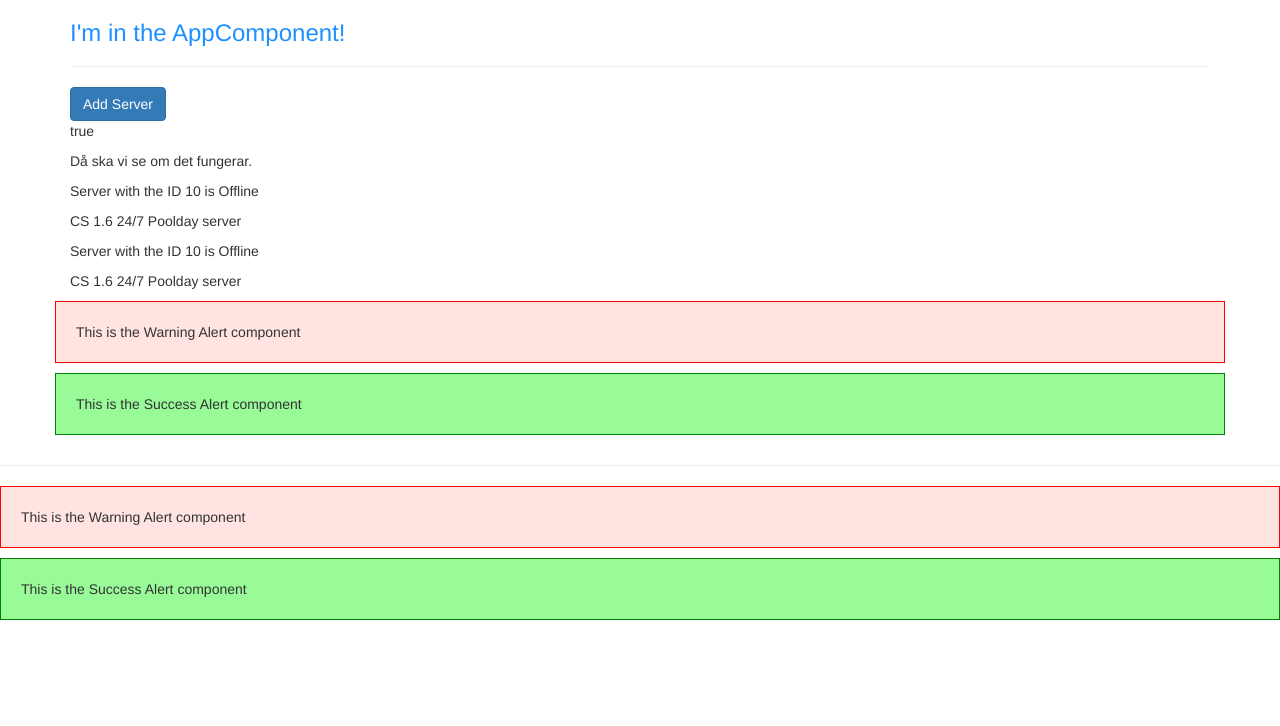
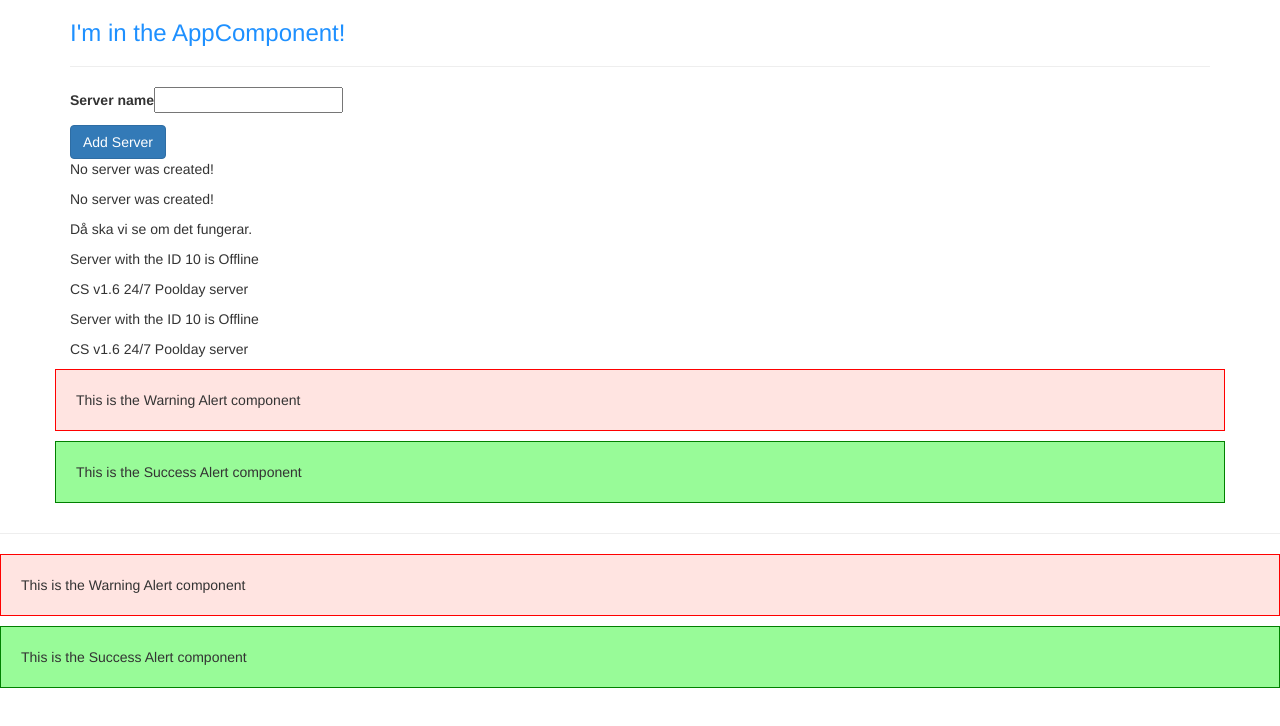
Before and after one commit to JitNub/my-first-app, an Angular app: page / in a window 1280 px wide. Shown: the top 726 px of the page. Built offline with nearby package versions, Linux system fonts and the light colour scheme.

Commit message:
Lesson 033
Passing and Using Data with Event Binding

```diff
--- a/src/app/server/server.component.ts
+++ b/src/app/server/server.component.ts
@@ -12,5 +12,5 @@ export class ServerComponent {
     return this.serverStatus;
   }
 
-  serverName = 'CS 1.6 24/7 Poolday server';
+  serverName = 'CS v1.6 24/7 Poolday server';
 }
--- a/src/app/servers/servers.component.html
+++ b/src/app/servers/servers.component.html
@@ -1,5 +1,18 @@
-<button class="btn btn-primary" [disabled]="!allowNewServer">Add Server</button>
-<p [innerText]="allowNewServer"></p>
+<label>Server name</label>
+<input type="text" class="form" (input)="onUpdateServer($event)" />
+<p>{{ serverName }}</p>
+<button
+  class="btn btn-primary"
+  [disabled]="!allowNewServer"
+  (click)="onCreateServer()"
+>
+  Add Server
+</button>
+<p [innerText]="serverCreationStatus"></p>
+
+<!-- <p [innerText]="allowNewServer"></p> -->
+<p>{{ serverCreationStatus }}</p>
+
 <p [innerText]="testText"></p>
 
 <app-server></app-server>
--- a/src/app/servers/servers.component.ts
+++ b/src/app/servers/servers.component.ts
@@ -8,6 +8,8 @@ import { Component } from '@angular/core';
 })
 export class ServersComponent {
   allowNewServer = false;
+  serverCreationStatus = 'No server was created!';
+  serverName = '';
 
   constructor() {
     setTimeout(() => {
@@ -16,4 +18,12 @@ export class ServersComponent {
   }
 
   testText = 'Då ska vi se om det fungerar.';
+
+  onCreateServer() {
+    this.serverCreationStatus = 'Server was created!';
+  }
+
+  onUpdateServer(event: Event) {
+    this.serverName = (<HTMLInputElement>event.target).value;
+  }
 }
```
